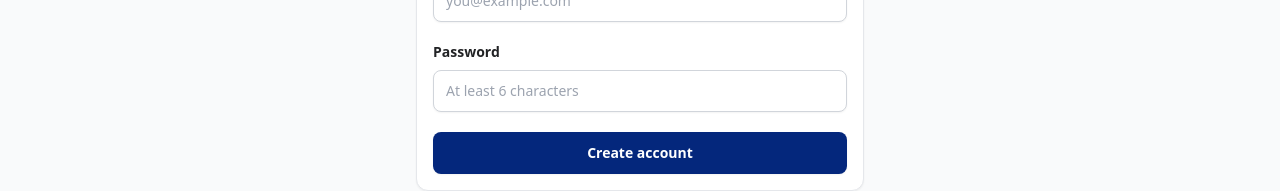
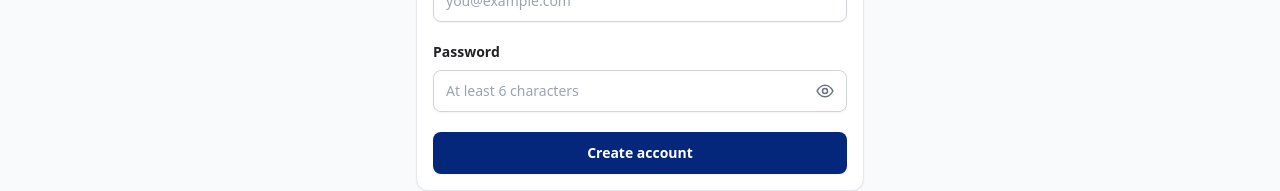
Before and after one commit to nasraden/kulmi-hub, a Next.js app: page /signup in a window 1280 px wide. Shown: the part 466-657 px from the top of the page. Built offline with nearby package versions, Linux system fonts and the light colour scheme; no server answers.

Commit message:
Add show and hide password controls to auth forms

```diff
--- a/app/(auth)/signup/signup-form.tsx
+++ b/app/(auth)/signup/signup-form.tsx
@@ -1,5 +1,6 @@
 "use client";
 
+import { useState } from "react";
 import { useFormState, useFormStatus } from "react-dom";
 import { signUp } from "@/app/actions";
 
@@ -14,16 +15,38 @@ function SubmitButton() {
   );
 }
 
+function PasswordVisibilityButton({ visible, onToggle }: { visible: boolean; onToggle: () => void }) {
+  return (
+    <button
+      type="button"
+      onClick={onToggle}
+      className="absolute inset-y-0 right-0 flex items-center px-3 text-gray-500 hover:text-[#04277c] focus-visible:outline-none focus-visible:ring-2 focus-visible:ring-teal-600 rounded-r-md"
+      aria-label={visible ? "Hide password" : "Show password"}
+      aria-pressed={visible}
+    >
+      {visible ? (
+        <svg aria-hidden="true" viewBox="0 0 24 24" fill="none" stroke="currentColor" strokeWidth="1.8" className="h-5 w-5">
+          <path strokeLinecap="round" strokeLinejoin="round" d="M3 3l18 18M10.6 10.6a2 2 0 002.8 2.8" />
+          <path strokeLinecap="round" strokeLinejoin="round" d="M9.9 5.2A10.8 10.8 0 0112 5c5 0 8.5 4.5 9.5 7-.4 1-1.2 2.2-2.4 3.4M6.2 6.2C3.9 7.7 2.8 10 2.5 12c1 2.5 4.5 7 9.5 7 1.3 0 2.5-.3 3.6-.8" />
+        </svg>
+      ) : (
+        <svg aria-hidden="true" viewBox="0 0 24 24" fill="none" stroke="currentColor" strokeWidth="1.8" className="h-5 w-5">
+          <path strokeLinecap="round" strokeLinejoin="round" d="M2.5 12s3.5-7 9.5-7 9.5 7 9.5 7-3.5 7-9.5 7-9.5-7-9.5-7z" />
+          <circle cx="12" cy="12" r="3" />
+        </svg>
+      )}
+    </button>
+  );
+}
+
 // Waxaan u ogolaanay foomka inuu qaato 'role' props-ka ka dhashay badamada sare
 export default function SignupForm({ role = "talent" }: { role?: string }) {
   const [state, formAction] = useFormState(signUp, initialState);
+  const [showPassword, setShowPassword] = useState(false);
 
   return (
     <form action={formAction} className="mt-8 space-y-5">
-      {/*
-        CRITICAL FOR DATABASE:
-        Khadkan qarsoon wuxuu database-ka u sheegayaa haddii uu user-ku yahay talent ama company
-      */}
+      {/* CRITICAL FOR DATABASE: role-ka qarsoon wuxuu ilaaliyaa talent/company signup-ka */}
       <input type="hidden" name="role" value={role} />
 
       <div>
@@ -36,6 +59,7 @@ export default function SignupForm({ role = "talent" }: { role?: string }) {
           required
           className="field-input"
           placeholder={role === "company" ? "e.g., Kulmi Tech Solutions" : "Amina Hassan"}
+          autoComplete="name"
         />
       </div>
       <div>
@@ -49,21 +73,26 @@ export default function SignupForm({ role = "talent" }: { role?: string }) {
           required
           className="field-input"
           placeholder="you@example.com"
+          autoComplete="email"
         />
       </div>
       <div>
         <label className="field-label" htmlFor="password">
           Password
         </label>
+        <div className="relative">
           <input
             id="password"
             name="password"
-          type="password"
+            type={showPassword ? "text" : "password"}
             required
             minLength={6}
-          className="field-input"
+            className="field-input pr-12"
             placeholder="At least 6 characters"
+            autoComplete="new-password"
           />
+          <PasswordVisibilityButton visible={showPassword} onToggle={() => setShowPassword((visible) => !visible)} />
+        </div>
       </div>
       {state?.error && <p className="text-sm text-red-600">{state.error}</p>}
       {state?.success && <p className="text-sm text-match">{state.success}</p>}
```
Lines whose indentation alone changed are shown as unchanged.
